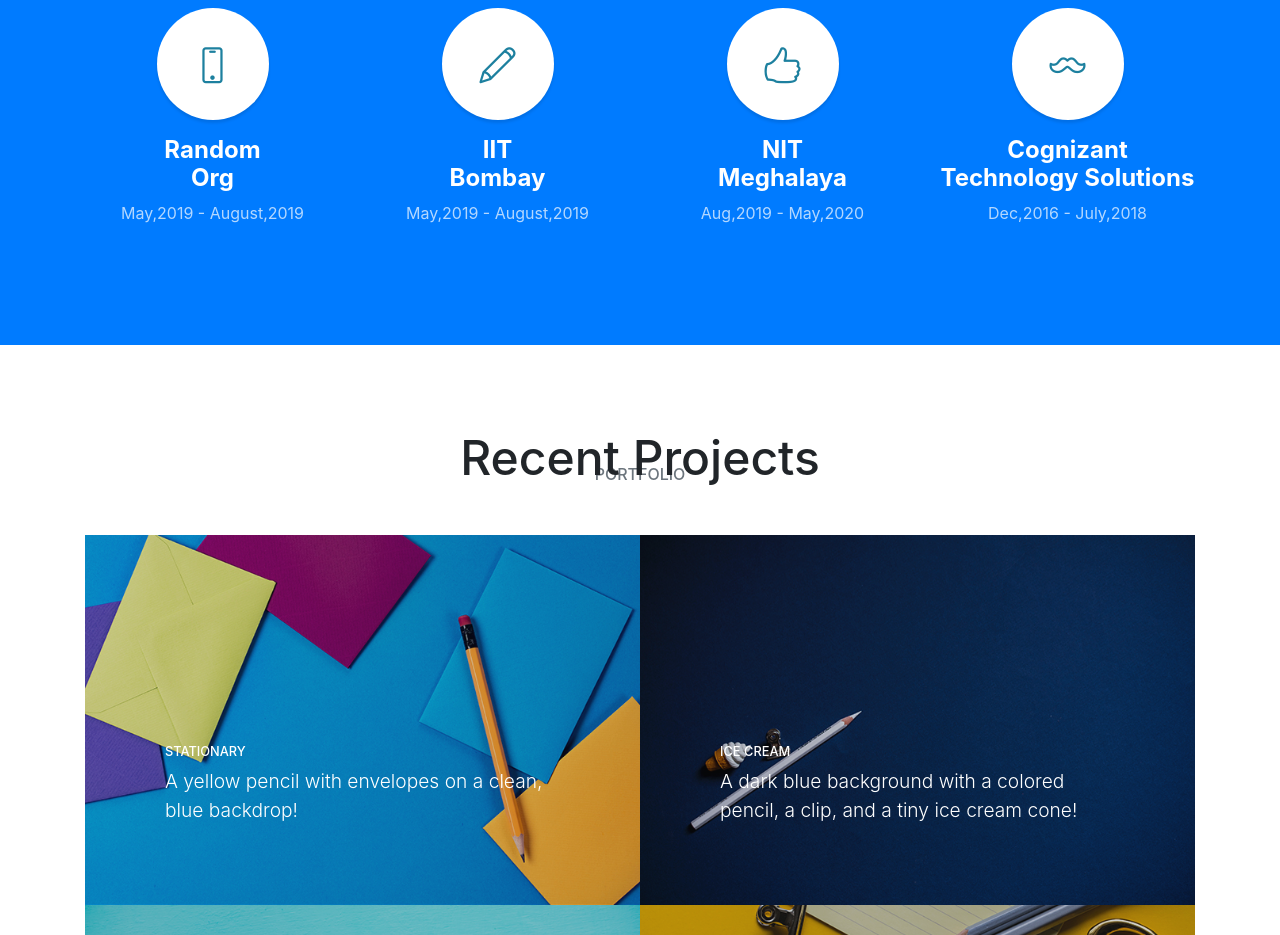
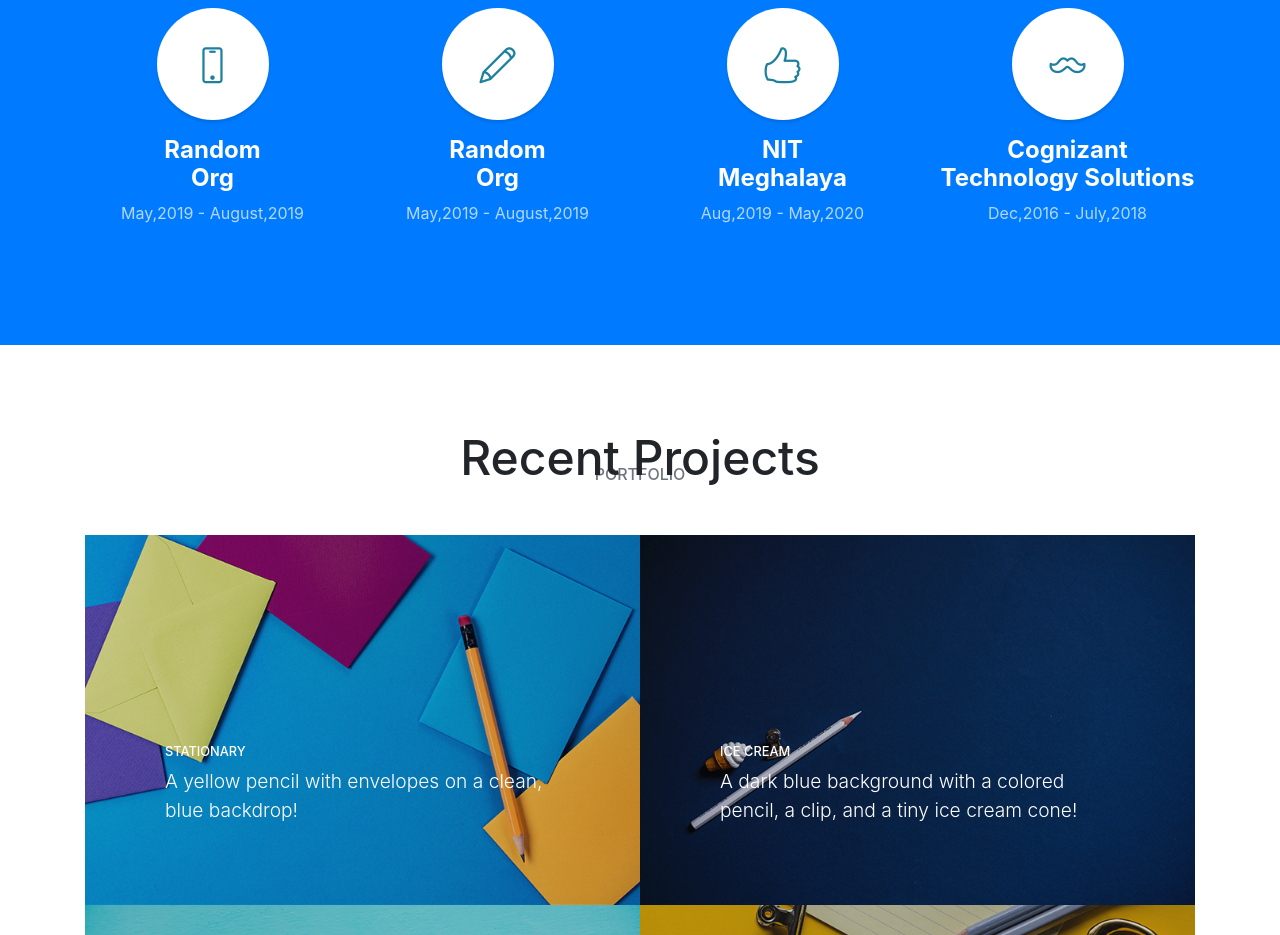
Before and after one commit to majumderS/majumderS.github.io, a website with bundled scripts: page MyPortfolio/index.html in a window 1280 px wide. Shown: the part 1620-2555 px from the top of the page. Built offline with nearby package versions, Linux system fonts and the light colour scheme.

Commit message:
Update index.html

```diff
--- a/MyPortfolio/index.html
+++ b/MyPortfolio/index.html
@@ -191,8 +191,8 @@
               <i class="icon-pencil"></i>
             </span>
             <h4>
-              <!--<strong>Random<br> Org</strong>-->
-              <strong>IIT<br> Bombay</strong>
+              <strong>Random<br> Org</strong>
+              <!--<strong>IIT<br> Bombay</strong>-->
             </h4>
             <p class="text-faded mb-0">May,2019 - August,2019</p>
           </div>
```
